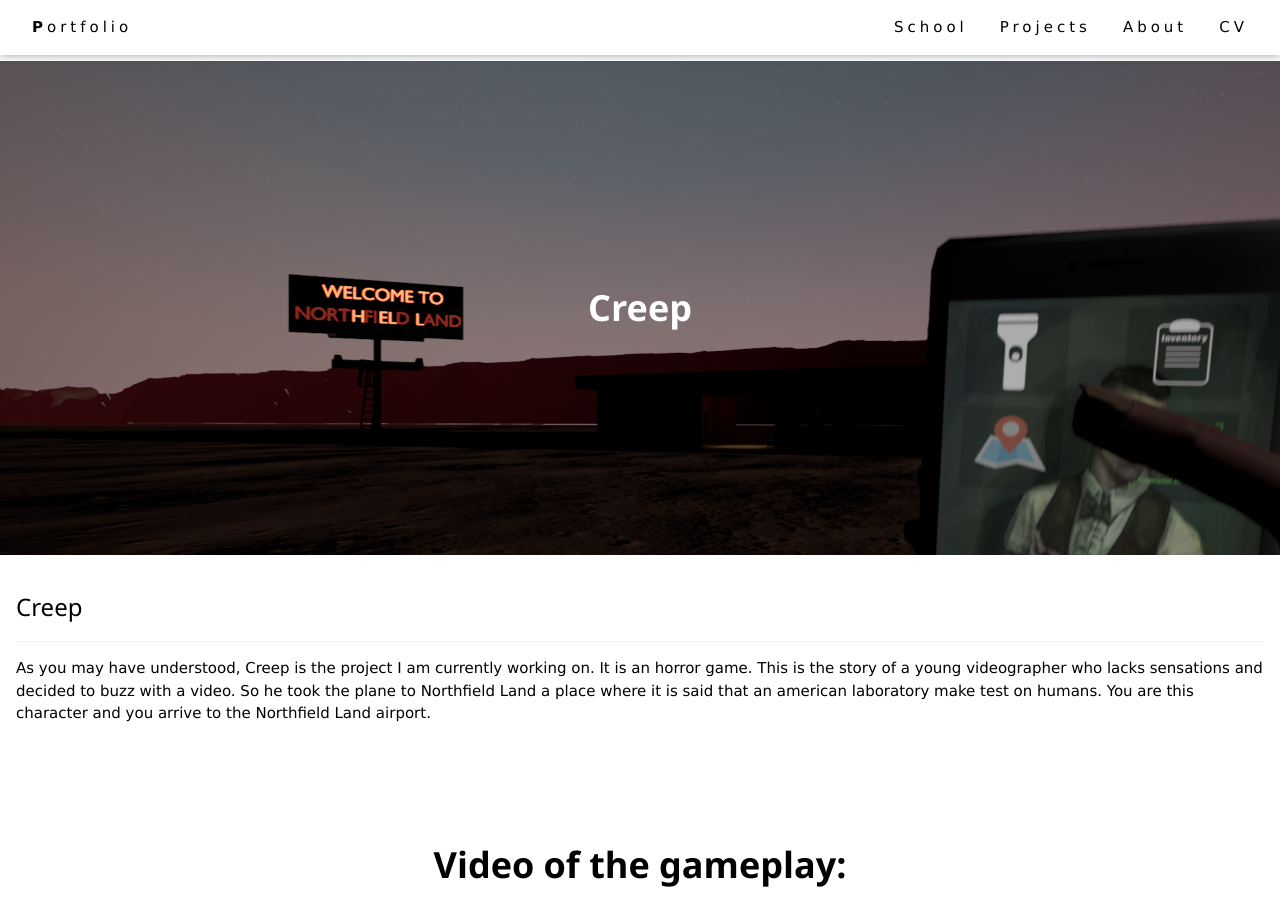
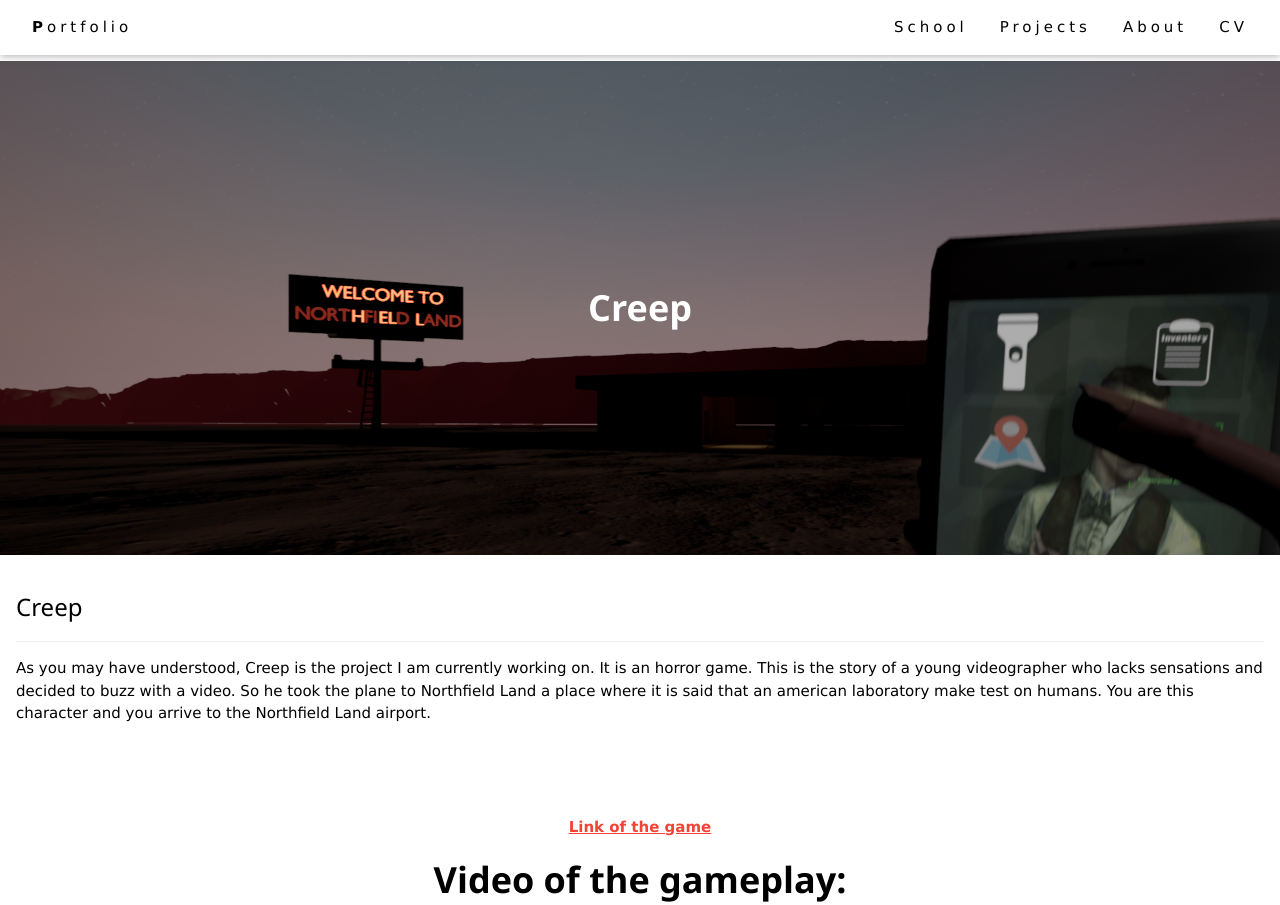
Before and after one commit to TheFryyy/TheFryyy.github.io, a plain HTML site: page creep.html in a window 1280 px wide. Shown: the top 905 px of the page. Drawn offline with nearby package versions, Linux system fonts and the light colour scheme; grey boxes are pictures that could not be loaded; some icons are missing.

Commit message:
add link to the game

```diff
--- a/creep.html
+++ b/creep.html
@@ -45,9 +45,12 @@
 
 
 
-</br></br></br>
+</br></br>
 
 <div class="w3-display-container w3-padding w3-center">
+    <p>
+        <b><a href="https://mega.nz/file/xdsEDYCR#Ax_LQA1xiC8XVPtnnTzEA29ERn6_vZpHVD1FfLUVM48" class="w3-text-red" target="_blank" >Link of the game</a></b>
+    </p>
     <p>
         <b><h1>Video of the gameplay:</h1></b>
     </p>
```
